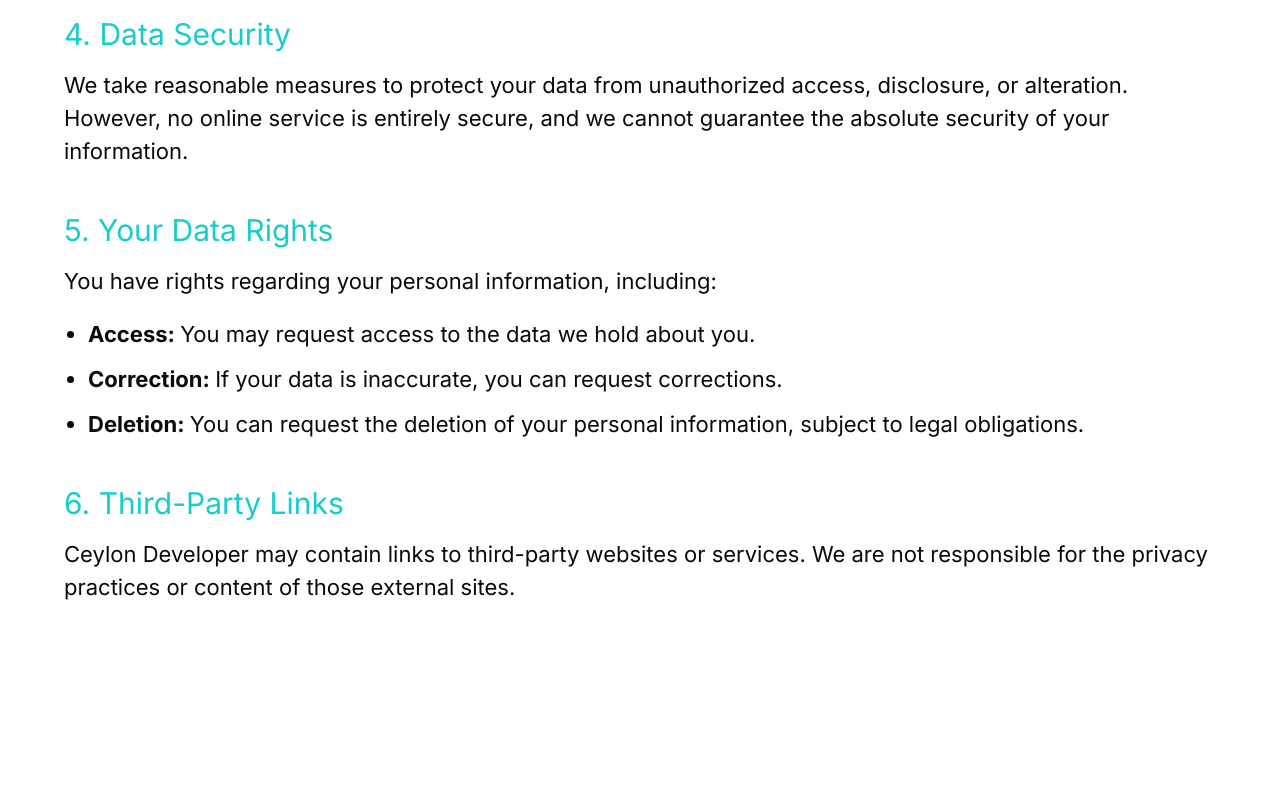
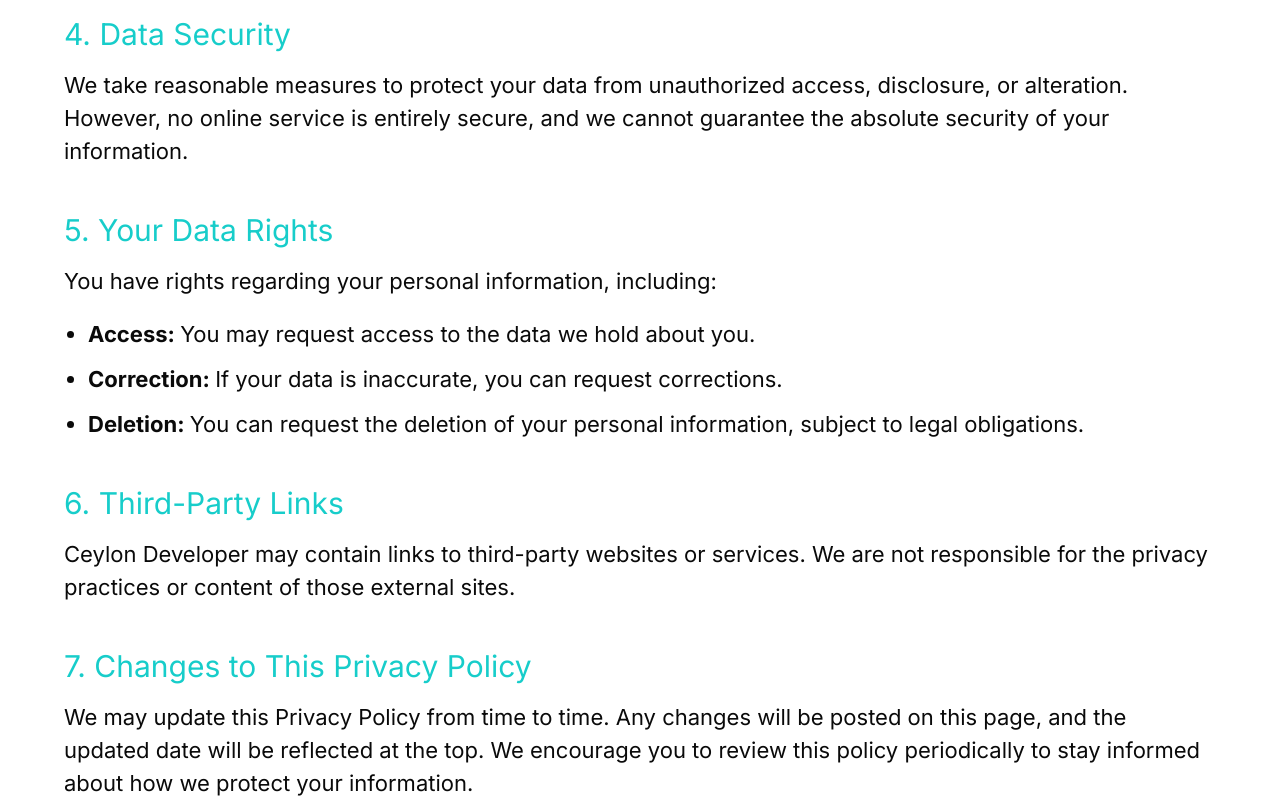
Before and after one commit to Roshen-Perera/ceylon-developers-portfolio, a Next.js app: page /privacy in a window 1280 px wide. Shown: the part 1759-2559 px from the top of the page. Before the commit the page ends 2363 px from the top, so only its background shows below. Built offline with nearby package versions, Linux system fonts and the light colour scheme.

Commit message:
Add "Changes to This Privacy Policy" section to inform users about updates

```diff
--- a/app/privacy/page.tsx
+++ b/app/privacy/page.tsx
@@ -137,6 +137,17 @@ const Page = () => {
             content of those external sites.
           </p>
         </div>
+        <div className="mt-10">
+          <h5 className="text-[30px] text-[#17CDCA]">
+            7. Changes to This Privacy Policy
+          </h5>
+          <p className="text-[22px] mt-3">
+            We may update this Privacy Policy from time to time. Any changes
+            will be posted on this page, and the updated date will be reflected
+            at the top. We encourage you to review this policy periodically to
+            stay informed about how we protect your information.
+          </p>
+        </div>
       </div>
     </div>
   );
```
